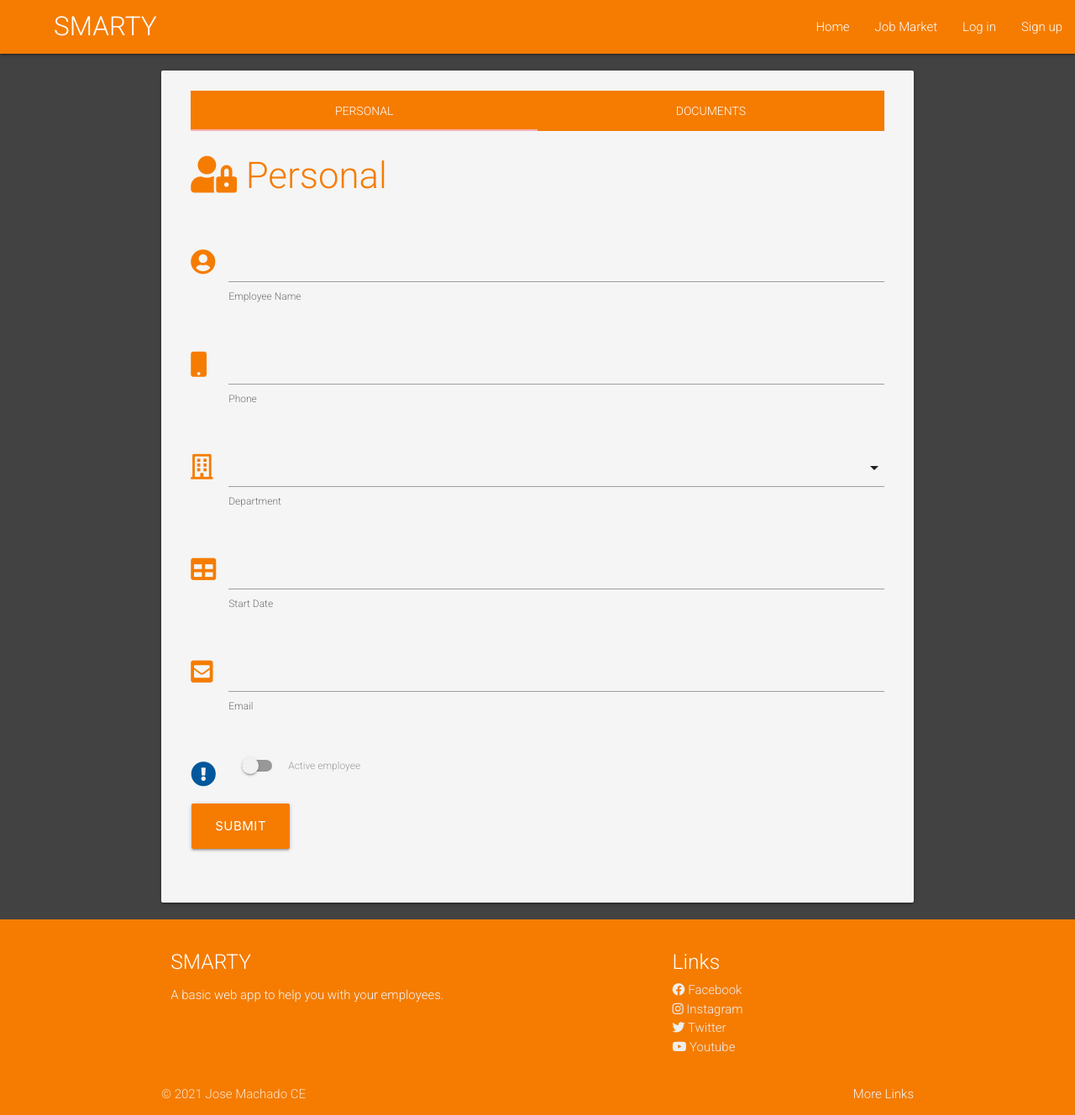
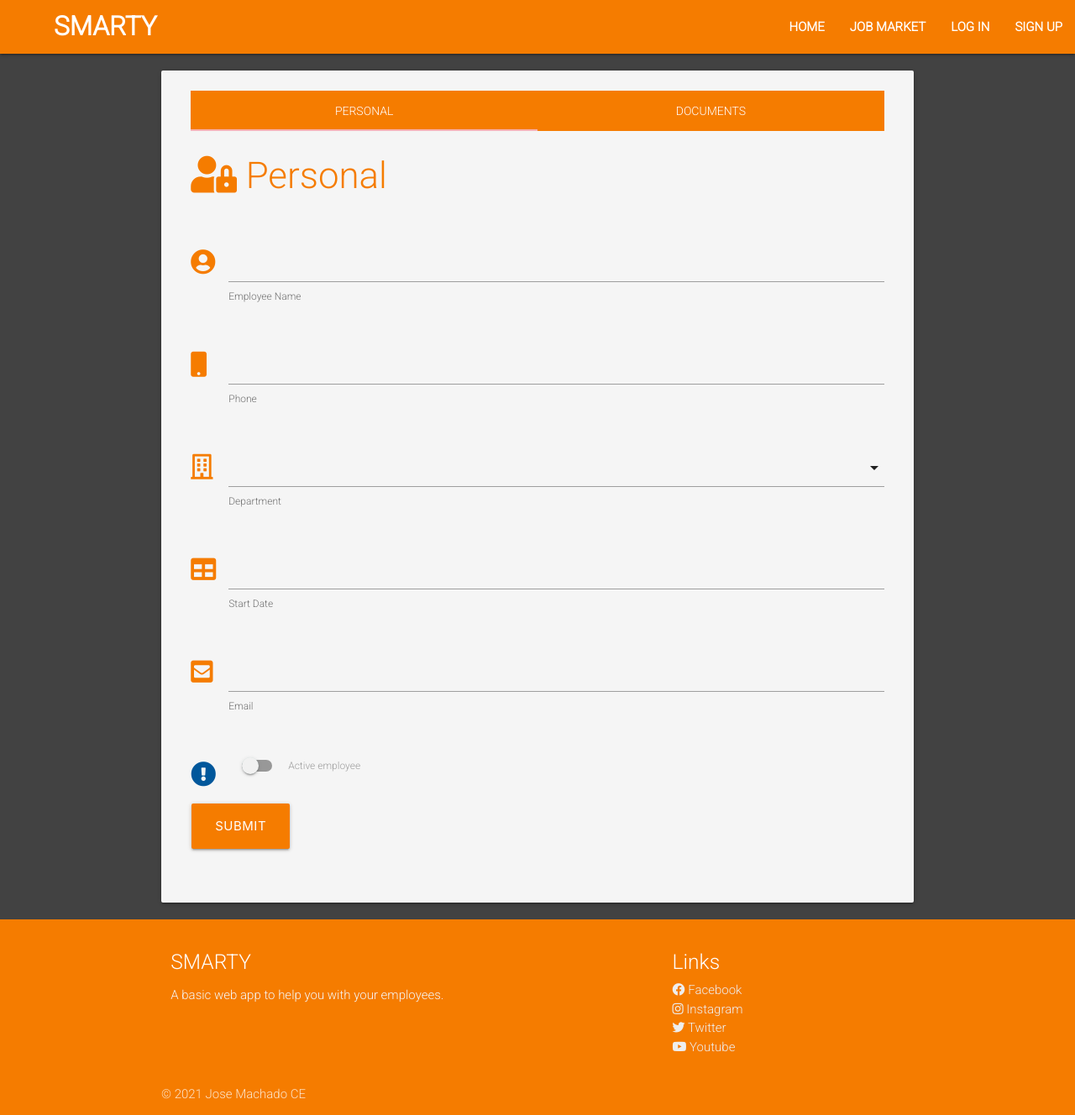
Before and after one commit to Code-Institute-Submissions/JoseMachado-CE-Smarty, a Flask app: page /add in a window 1280 px wide. Shown: the whole page at 84% size. Run offline with Flask 2, Linux system fonts and the light colour scheme; data that the repository does not hold is empty; some libraries are stand-ins or nearby versions.

Commit message:
Updated README adding one more color to color that built the website

```diff
--- a/static/css/style.css
+++ b/static/css/style.css
@@ -18,6 +18,10 @@ ul {
 .sidenav li a {
     color: #fff;
     text-transform: uppercase;
+}
+
+.nav-wrapper {
+    font-weight: bold;
 }
 
 .logo-sidenav {
--- a/templates/base.html
+++ b/templates/base.html
@@ -19,9 +19,9 @@
 <body class="grey darken-3 profile-back">
     <header>
         <!-- Main Navbar -->
-        <nav class="nav-extended orange darken-2">
+        <nav class="nav-extended orange text-uppercase darken-2">
             <div class="nav-wrapper">
-                <a href="{{ url_for('employees') }}" class="brand-logo">SMARTY</a>
+                <a href="{{ url_for('home') }}" class="brand-logo">SMARTY</a>
                 <a href="#" data-target="mobile-demo" class="sidenav-trigger"><i class="fas fa-bars"></i></a>
                 <ul class="right hide-on-med-and-down">
                     <li><a href="{{ url_for('home') }}">Home</a></li>
@@ -76,9 +76,9 @@
                 <div class="row">
                     <div class="col s12 m6">
                         <div class="card {{ category }}">
-                            <div class="card-content white-text red">
+                            <div class="card-content white-text deep-purple lighten-3">
                                 <span class="card-title ">Attention:</span>
-                                <p> {{ message }}</p>
+                                <p class="white-text"> {{ message }}</p>
                             </div>
                         </div>
                     </div>
@@ -114,10 +114,10 @@
                 <div class="col l4 offset-l2 s12">
                     <h5 class="white-text">Links</h5>
                     <ul>
-                        <li><a class="grey-text text-lighten-3" href="#!"><i class="fab fa-facebook"></i> Facebook</a></li>
-                        <li><a class="grey-text text-lighten-3" href="#!"><i class="fab fa-instagram"></i> Instagram</a></li>
-                        <li><a class="grey-text text-lighten-3" href="#!"><i class="fab fa-twitter"></i> Twitter</a></li>
-                        <li><a class="grey-text text-lighten-3" href="#!"><i class="fab fa-youtube"></i> Youtube</a></li>
+                        <li><a class="grey-text text-lighten-3" href="https://fb.com/"><i class="fab fa-facebook"></i> Facebook</a></li>
+                        <li><a class="grey-text text-lighten-3" href="https://instagram.com/"><i class="fab fa-instagram"></i> Instagram</a></li>
+                        <li><a class="grey-text text-lighten-3" href="https://twitter.com/"><i class="fab fa-twitter"></i> Twitter</a></li>
+                        <li><a class="grey-text text-lighten-3" href="https://youtube.com/"><i class="fab fa-youtube"></i> Youtube</a></li>
                     </ul>
                 </div>
             </div>
@@ -125,7 +125,6 @@
         <div class="footer-copyright orange darken-2">
             <div class="container">
                 © 2021 Jose Machado CE
-                <a class="grey-text text-lighten-4 right" href="#!">More Links</a>
             </div>
         </div>
     </footer>
```
Also changed, not shown: README.md, static/images/SMARTY_colors.png (deleted), static/images/smarty_colors21.png (added).
